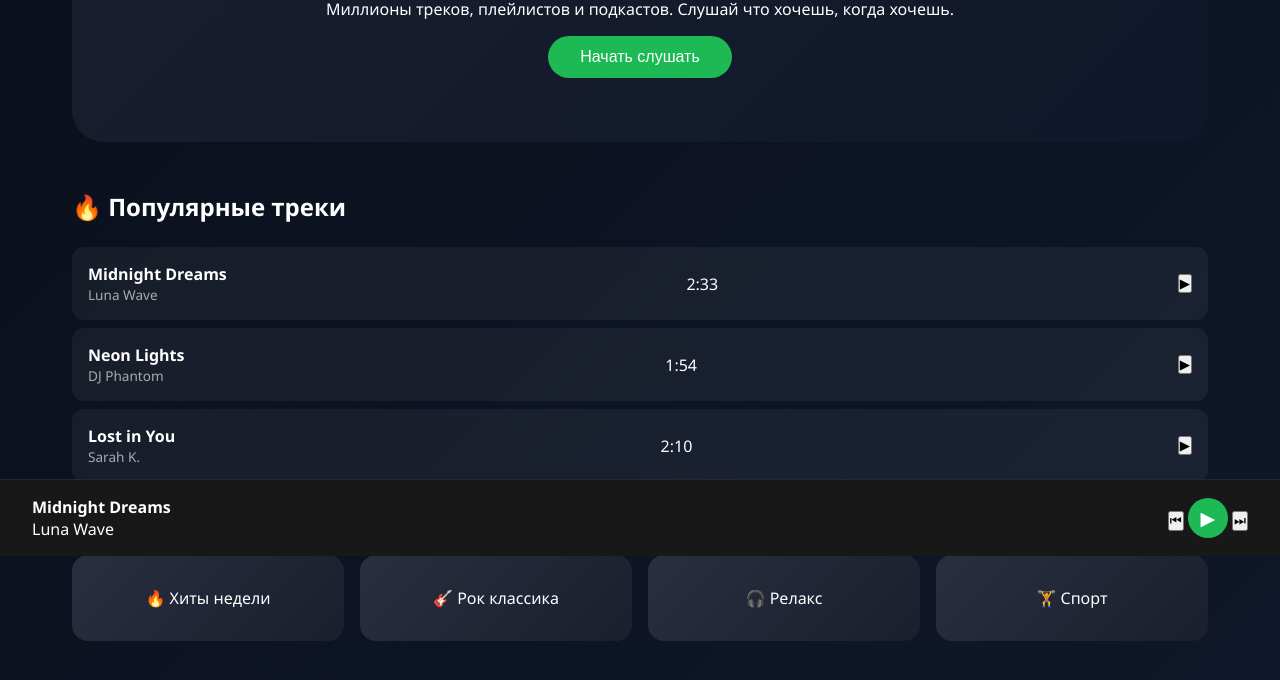
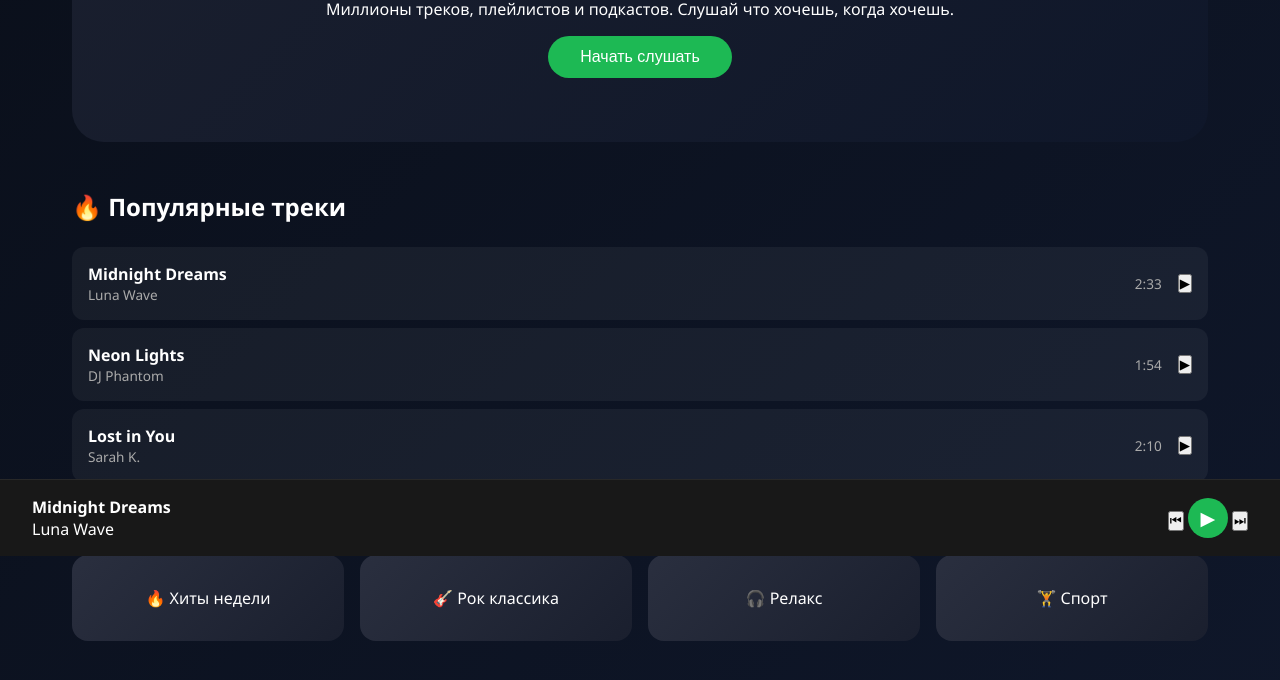
Before and after one commit to InoAgent777/52Ngg, a plain HTML site: page index.html in a window 1280 px wide. Shown: the part 244-924 px from the top of the page. Drawn offline with Linux system fonts and the light colour scheme.

Commit message:
Update style.css

```diff
--- a/style.css
+++ b/style.css
@@ -250,3 +250,9 @@ body {
         grid-template-columns: 1fr;
     }
 }
+.track-duration {
+    color: #aaa;
+    font-size: 0.85rem;
+    margin-left: auto;
+    margin-right: 1rem;
+}
```
